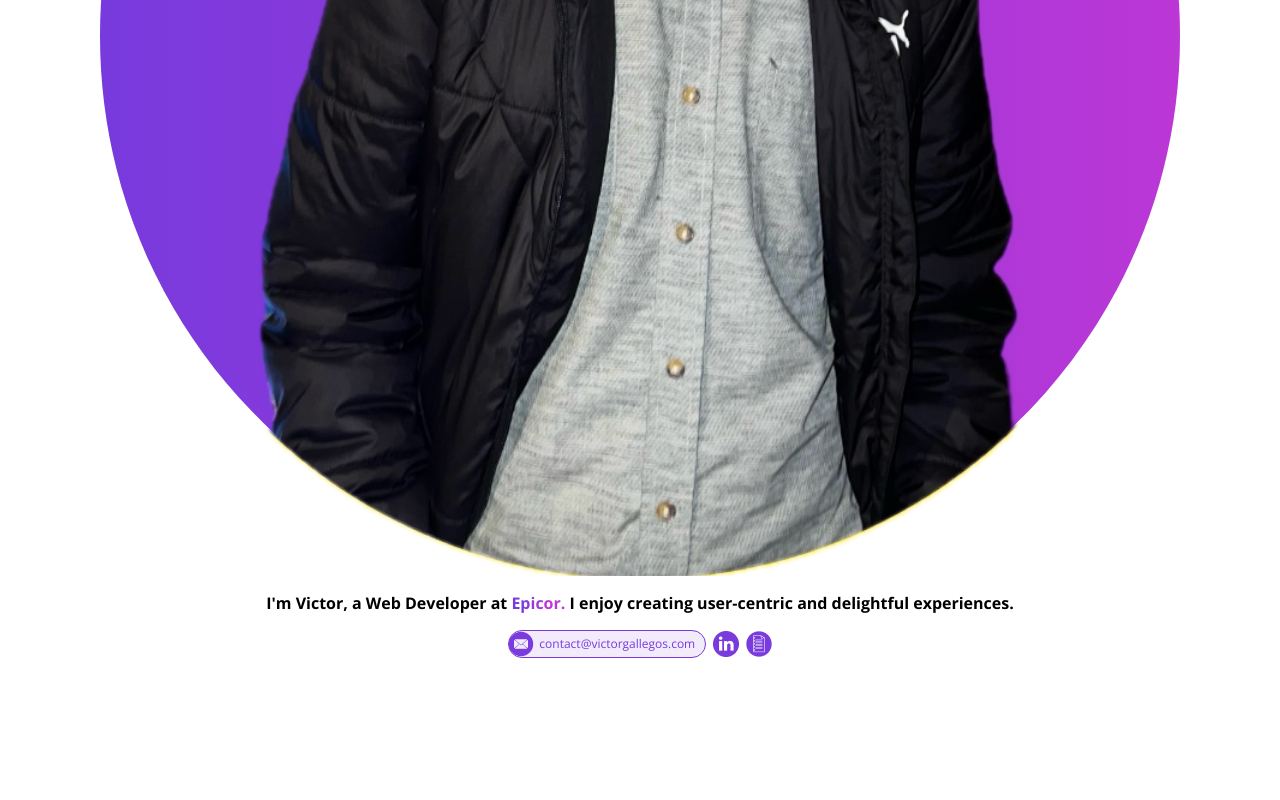
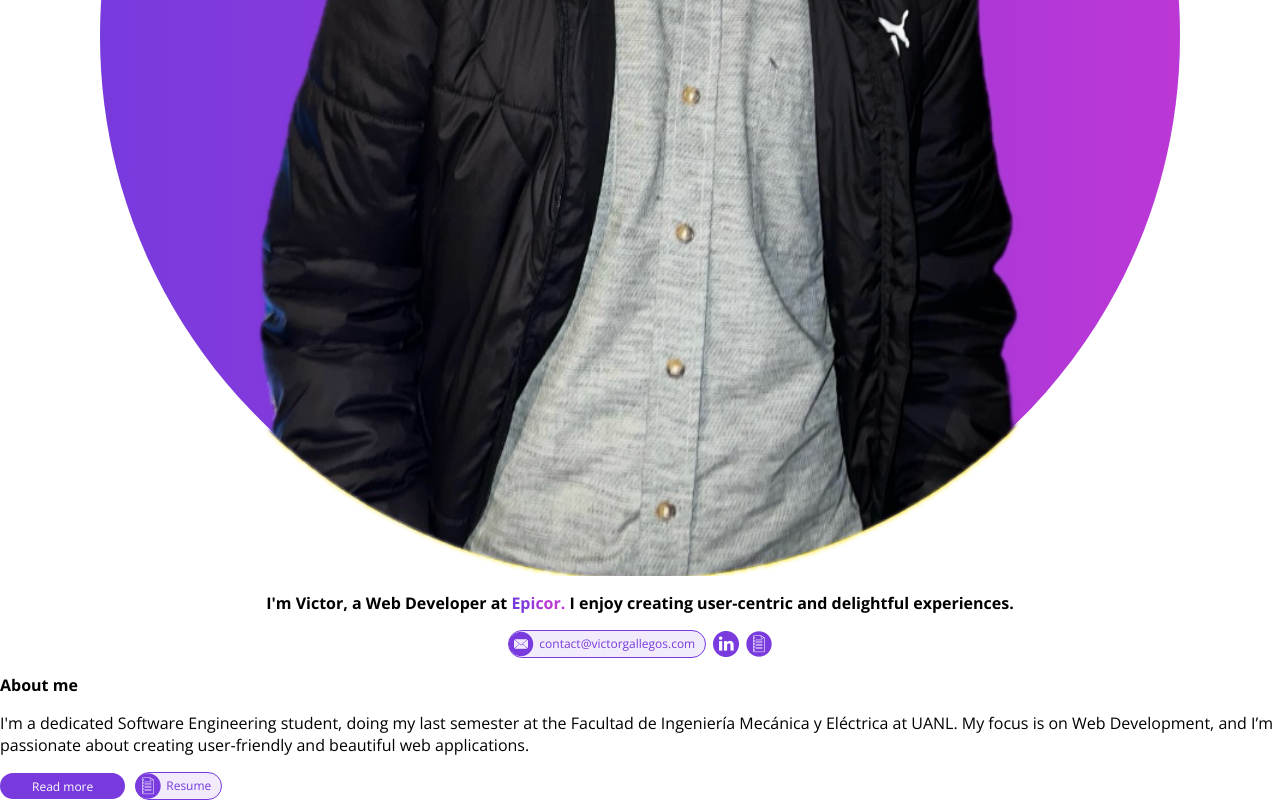
Before and after one commit to victorgallegosc/portfolio2.0, an Angular app: page / in a window 1280 px wide. Shown: the part 694-1494 px from the top of the page. Before the commit the page ends 1352 px from the top, so only its background shows below. Built offline with nearby package versions, Linux system fonts and the light colour scheme.

Commit message:
Finished About Component

```diff
--- /dev/null
+++ b/src/app/about/about.component.css
@@ -0,0 +1,17 @@
+@media (max-width: 767px) {
+    .container {
+        text-align: justify;
+        width: 90%;
+    }
+}
+#about {
+    display: flex;
+    flex-direction: column;
+    align-items: center;
+    justify-content: center;
+}
+#about-buttons {
+    display: flex;
+    flex-direction: row;
+    align-items: center;
+}
--- /dev/null
+++ b/src/app/about/about.component.html
@@ -0,0 +1,19 @@
+<section id="about">
+    <div class="container">
+        <p class="title title-regular">About me</p>
+        <p class="text-regular">
+        I'm a dedicated Software Engineering student, doing my last semester at the
+        Facultad de Ingeniería Mecánica y Eléctrica at UANL. My focus is on Web
+        Development, and I’m passionate about creating user-friendly and beautiful web
+        applications.
+        </p>
+        <div id="about-buttons">
+            <button class="primary-button mg-right-5">Read more</button>
+            <div class="button-combined mg-left-5">
+                <img src="/icons/curriculum-icon.png"/>
+                <p class="text-regular">Resume</p>
+            </div>
+        </div>
+
+    </div>
+</section>
--- a/src/app/app.module.ts
+++ b/src/app/app.module.ts
@@ -5,12 +5,14 @@ import { AppRoutingModule } from './app-routing.module';
 import { AppComponent } from './app.component';
 import { NavbarComponent } from './navbar/navbar.component';
 import { HomeComponent } from './home/home.component';
+import { AboutComponent } from './about/about.component';
 
 @NgModule({
   declarations: [
     AppComponent,
     NavbarComponent,
-    HomeComponent
+    HomeComponent,
+    AboutComponent
   ],
   imports: [
     BrowserModule,
--- a/src/app/home/home.component.html
+++ b/src/app/home/home.component.html
@@ -16,3 +16,4 @@
     </div>
   </div>
 </section>
+<app-about></app-about>
--- a/src/app/home/home.component.ts
+++ b/src/app/home/home.component.ts
@@ -1,4 +1,5 @@
 import { Component } from '@angular/core';
+import { AboutComponent } from '../about/about.component';
 
 @Component({
   selector: 'app-home',
--- a/src/styles.css
+++ b/src/styles.css
@@ -17,7 +17,7 @@ body {
 button {
     font-family: "Open Sans", sans-serif;
     font-optical-sizing: auto;
-    font-weight: 400;
+    font-weight: 300;
     font-style: normal;
     font-variation-settings: "wdth" 100;
 
@@ -25,8 +25,9 @@ button {
     border: solid;
     border-width: 2px;
 
-    font-size: 14px;
-    padding: 10px 30px;
+    font-size: 12px;
+    height: 26px;
+    padding: 0px 30px;
 
     cursor: pointer;
 }
@@ -36,8 +37,8 @@ a {
 }
 
 .primary-button {
-  background-color: var(--accent);
-  border-color: var(--accent);
+  background-color: var(--primary);
+  border-color: var(--primary);
   color: white;
 }
 
@@ -50,6 +51,28 @@ a {
 .disabled-button {
   background-color: gray;
   color: white;
+}
+
+.button-combined {
+    display: flex;
+    flex-direction: row;
+    align-items: center;
+    background-color: var(--accent);
+    border: 1px solid var(--primary);
+    border-radius: 20px;
+    height: fit-content;
+    width: fit-content;
+}
+.button-combined img {
+    height: 26px;
+    margin-left: -1px;
+}
+.button-combined p {
+    color: var(--primary);
+    font-size: 12px;
+    margin-top: -1px;
+    margin-bottom: 0px;
+    padding: 0px 10px 0px 5px;
 }
 
 .pointer {
```
Also changed, not shown: src/app/about/about.component.ts (added, +10 -0 lines), 1 other file (tests, documents, lock files or other folders).
